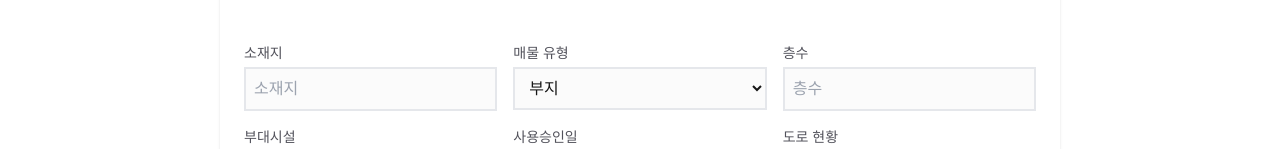
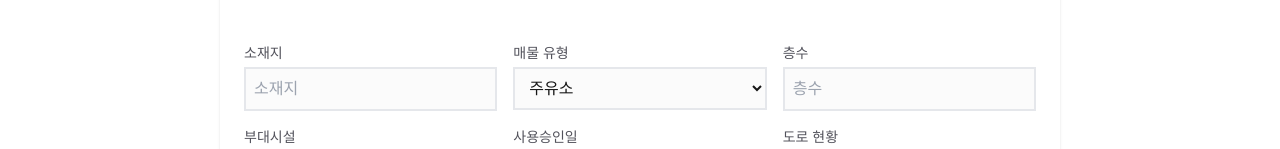
Before and after one commit to globalmig/sarangoil, a Next.js app: page /manager/write in a window 1280 px wide. Shown: the part 297-446 px from the top of the page. Built offline with nearby package versions, Linux system fonts and the light colour scheme.

Commit message:
fix: manager write option label

```diff
--- a/app/manager/write/page.tsx
+++ b/app/manager/write/page.tsx
@@ -151,10 +151,10 @@ export default function PropertyForm() {
           <label className="flex flex-col gap-1 ">
             <span className="text-sm text-zinc-600">매물 유형</span>
             <select id="property_type" name="property_type" className="border-2 bg-zinc-100/40 p-2.5" value={formData.property_type} onChange={handleChange}>
-              {/* <option value="gas_station">주유소</option> */}
+              <option value="gas_station">주유소</option>
               <option value="charging_station">부지</option>
               <option value="charging_station">충전소</option>
-              <option value="rest_area">휴게소</option>
+              {/* <option value="rest_area">휴게소</option> */}
             </select>
           </label>
 
```
